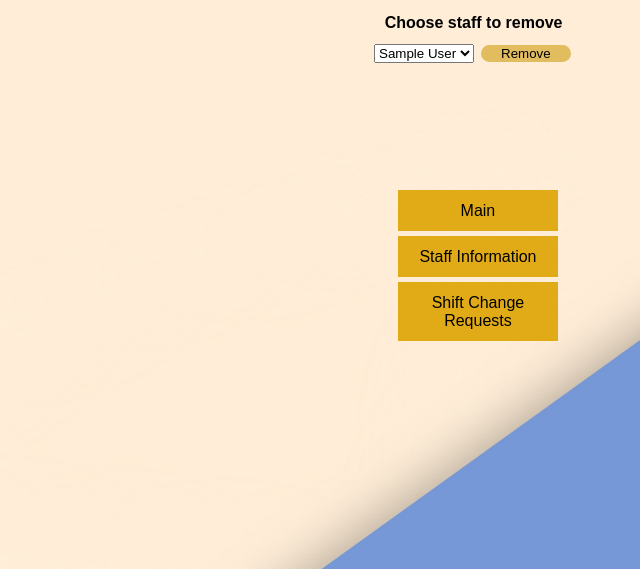
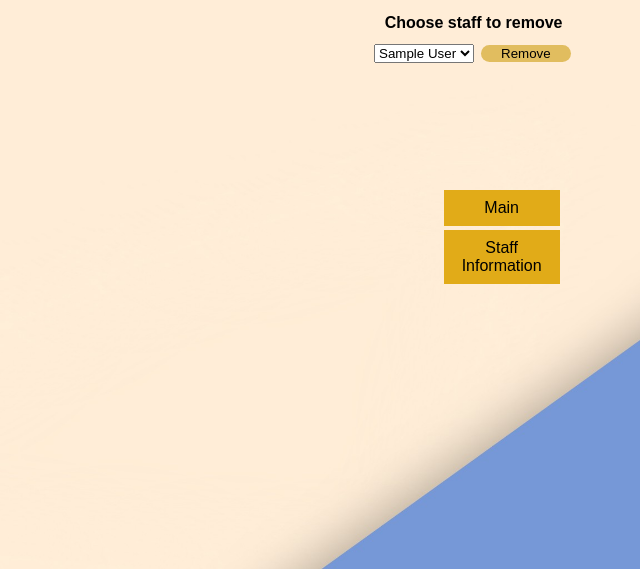
Before and after one commit to Patrice-Maxwell/BarHop-CSC4350, a Flask app: page /staffInfo in a window 1280 px wide. Shown: the part 186-755 px from the top of the page, without its empty margins (640-1280 px from the left). Run offline with Flask 2, Linux system fonts and the light colour scheme; tables that the repository leaves empty hold one stand-in row (values such as "Sample post").

Commit message:
removed shift requests

```diff
--- a/templates/staffInfo.html
+++ b/templates/staffInfo.html
@@ -46,7 +46,6 @@
       <ul>
         <li> <a href="{{ url_for('managerView') }}"> Main </a> </li>
         <li> <a href="{{ url_for('staffInfo') }}"> Staff Information </a> </li>
-        <li> <a href="{{ url_for('shiftChange') }}"> Shift Change Requests </a> </li>
 
     </div>
   </div>
```
